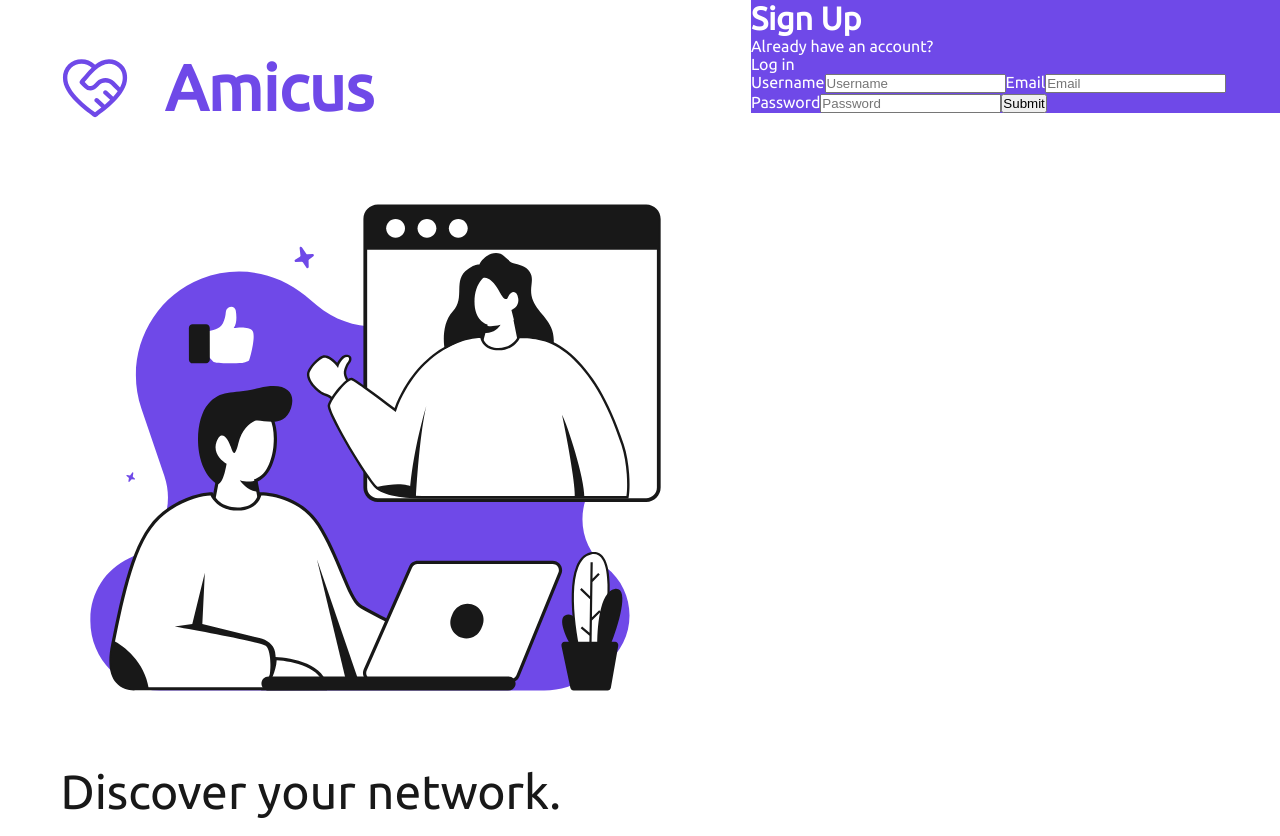
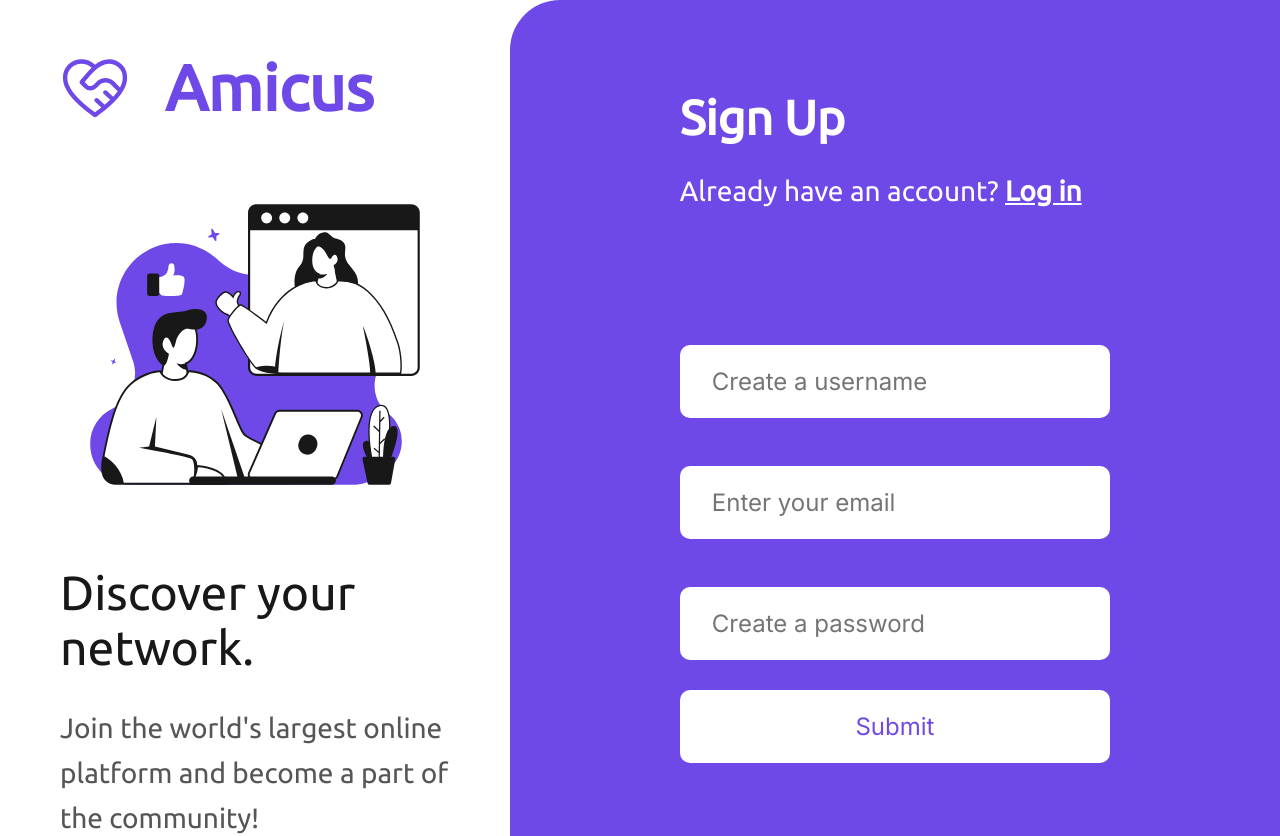
Before and after one commit to jamcmich/social-media-app, a Next.js app: page /register in a window 1280 px wide. Shown: the top 836 px of the page. Built offline with nearby package versions, Linux system fonts and the light colour scheme; no server answers.

Commit message:
Add styles to left/right columns in Sign Up component
- removed unnecessary styles
- created animations for input field labels

Signed-off-by: Jacob McMichael <jacobmcmichael@gmail.com>

```diff
--- a/src/components/Forms/SignUp.module.css
+++ b/src/components/Forms/SignUp.module.css
@@ -1,17 +1,13 @@
 .flexContainer {
     display: flex;
     flex-direction: row;
-    justify-content: center;
-    align-content: center;
 }
 
 .leftColumn {
     display: flex;
     flex-direction: column;
-    justify-content: center;
-    align-items: center;
+
     width: 814px;
-    height: 100%;
     padding: 50px 60px;
     gap: 50px;
 }
@@ -19,7 +15,7 @@
 .logoContainer {
     display: flex;
     flex-direction: row;
-    width: 100%;
+
     gap: 35px;
 
     color: var(--bluish-purple);
@@ -30,27 +26,18 @@
 }
 
 .illustrationContainer {
-    width: 631px;
-    height: 540px;
     padding: 30px;
 }
 
 .headingContainer {
     display: flex;
     flex-direction: column;
-    justify-content: center;
-    align-items: center;
-    width: 630px;
-    height: 175px;
+
+    height: auto;
     gap: 30px;
 }
 
 .headingContainer h2 {
-    display: flex;
-    align-items: center;
-    width: 100%;
-    height: 55px;
-
     font-style: normal;
     font-weight: 500;
     font-size: 3rem;
@@ -59,11 +46,6 @@
 }
 
 .headingContainer p {
-    display: flex;
-    align-items: center;
-    width: 100%;
-    height: 90px;
-
     font-style: normal;
     font-weight: 400;
     font-size: 28px;
@@ -73,9 +55,95 @@
 }
 
 .rightColumn {
-    width: 58%;
-    height: 100%;
+    display: flex;
+    flex-direction: column;
 
+    width: 1106px;
+    padding: 90px 170px;
+    gap: 30px;
+
+    font-style: normal;
+    font-weight: 500;
+    color: white;
+
+    background-color: var(--bluish-purple);
+    border-radius: 50px 0 0 50px;
+}
+
+.rightColumn h1 {
+    font-size: 48px;
+    line-height: 55px;
+}
+
+.rightColumn p {
+    font-size: 1.75rem;
+    line-height: 32px;
+}
+
+.rightColumn span {
+    font-weight: 700;
+    font-size: 1.75rem;
+    line-height: 32px;
+    text-decoration: underline;
+}
+
+.fieldsContainer {
+    display: flex;
+    flex-direction: column;
+
+    padding: 90px 0;
+    gap: 30px;
+}
+
+.fieldsContainer input {
+    font-family: Inter, sans-serif;
+    font-style: normal;
+    font-weight: 400;
+    font-size: 1.5rem;
+    line-height: 29px;
+    color: var(--bluish-purple);
+
+    background-color: white;
+    border: 2px solid #FFFFFF;
+    border-radius: 10px;
+
+    padding: 20px 30px;
+
+    transition: color 0.4s ease 0.4s, background-color 0.4s ease 0.4s;
+}
+
+.fieldsContainer input:focus-within {
     color: white;
     background-color: var(--bluish-purple);
+
+    outline: none;
+
+    transition: color 0.4s ease, background-color 0.4s ease;
 }
+
+.fieldsContainer label {
+    position: relative;
+    top: 10px;
+    left: 22px;
+    width: fit-content;
+
+    color: rgba(111, 73, 232, 0);
+    background-color: rgba(111, 73, 232, 0);
+
+    padding: 0;
+    transition: color 0.4s ease, background-color 0.2s ease, padding 0.4s ease;
+}
+
+.fieldsContainer input:focus-within + label {
+    color: white;
+    background-color: var(--bluish-purple);
+
+    padding: 0 10px;
+    transition: color 0.4s ease 0.4s, background-color 0.2s ease 0.4s, padding 0.4s ease 0.4s;
+}
+
+/* Workaround for selecting `label` elements when focusing `inputs`. */
+.reverseElements {
+    display: flex;
+    flex-direction: column-reverse;
+}
--- a/src/components/Forms/SignUp.tsx
+++ b/src/components/Forms/SignUp.tsx
@@ -37,37 +37,48 @@ const SignUp = () => {
                     <p>Join the world&apos;s largest online platform and become a part of the community!</p>
                 </div>
             </div>
+
             <div className={styles.rightColumn}>
                 <h1>Sign Up</h1>
-                <div>
-                    <p>Already have an account?</p>
-                    <p>Log in</p>
-                </div>
-                <form onSubmit={handleSignUp}>
-                    <label>Username</label>
+                <p>Already have an account? <span>Log in</span></p>
+
+                <form className={styles.fieldsContainer} onSubmit={handleSignUp}>
+                    <div className={styles.reverseElements}>
                         <input
+                            id="usernameField"
                             onChange={(event: ChangeEvent<HTMLInputElement>) => setUsername(event.target.value)}
                             value={username}
                             type="username"
-                        placeholder="Username"
+                            placeholder="Create a username"
+                            required
+                        />
+                        <label>Username</label>
+                    </div>
+
+                    <div className={styles.reverseElements}>
+                        <input
+                            id="emailField"
+                            onChange={(event: ChangeEvent<HTMLInputElement>) => setEmail(event.target.value)}
+                            value={email}
+                            type="email"
+                            placeholder="Enter your email"
                             required
                         />
                         <label>Email</label>
+                    </div>
+
+                    <div className={styles.reverseElements}>
                         <input
-                        onChange={(event: ChangeEvent<HTMLInputElement>) => setEmail(event.target.value)}
-                        value={email}
-                        type="email"
-                        placeholder="Email"
+                            id="passwordField"
+                            onChange={(event: ChangeEvent<HTMLInputElement>) => setPassword(event.target.value)}
+                            value={password}
+                            type="password"
+                            placeholder="Create a password"
                             required
                         />
                         <label>Password</label>
-                    <input
-                        onChange={(event: ChangeEvent<HTMLInputElement>) => setPassword(event.target.value)}
-                        value={password}
-                        type="password"
-                        placeholder="Password"
-                        required
-                    />
+                    </div>
+
                     <input type="submit"/>
                 </form>
             </div>
--- a/src/pages/_document.tsx
+++ b/src/pages/_document.tsx
@@ -4,14 +4,10 @@ const Document = () => {
     return (
         <Html>
             <Head>
-                <link
-                    href="https://fonts.googleapis.com/css2?family=Ubuntu&display=optional"
-                    rel="stylesheet"
-                />
-                <link
-                    href="https://fonts.googleapis.com/css2?family=Inter&display=optional"
-                    rel="stylesheet"
-                />
+                <link rel="preconnect" href="https://fonts.googleapis.com"/>
+                <link rel="preconnect" href="https://fonts.gstatic.com" crossOrigin="true"/>
+                <link href="https://fonts.googleapis.com/css2?family=Inter&family=Ubuntu&display=swap"
+                      rel="stylesheet"/>
             </Head>
             <body>
             <Main/>
--- a/src/styles/globals.css
+++ b/src/styles/globals.css
@@ -12,7 +12,7 @@
 
 html,
 body {
-    font-family: Ubuntu, Inter, sans-serif;
+    font-family: Ubuntu, Inter, Arial, sans-serif;
     font-size: 16px;
 }
 
```
Lines whose indentation alone changed are shown as unchanged.
